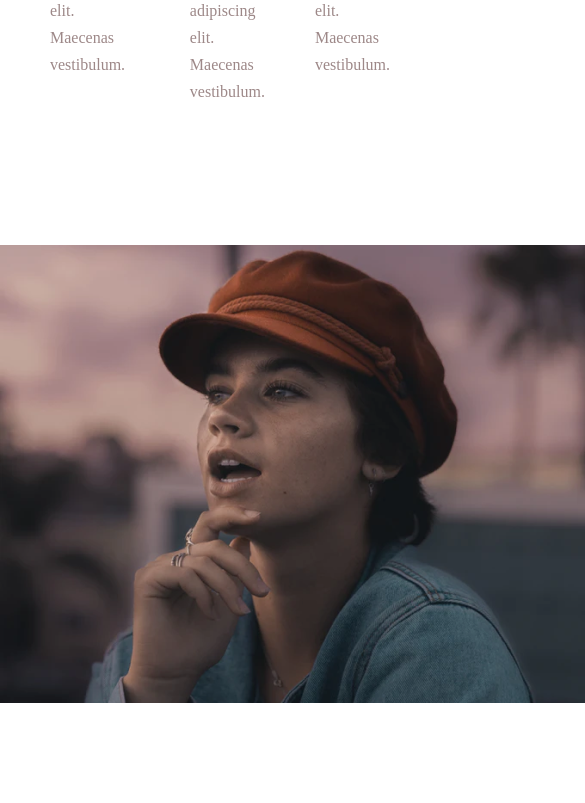
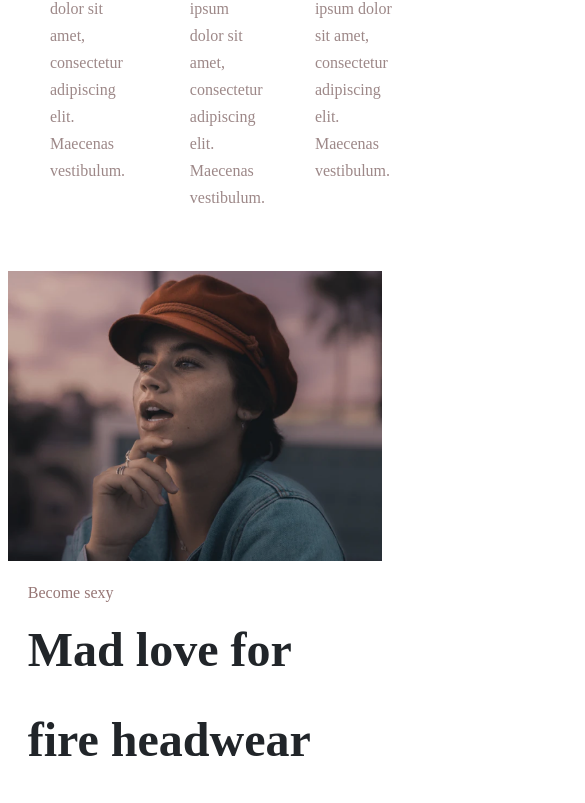
Before and after one commit to iiikova/madHatters-web, an Angular app: page / in a window 390 px wide. Shown: the part 1156-1959 px from the top of the page, 585 px wide, since content can reach past the window. Built offline with nearby package versions, Linux system fonts and the light colour scheme.

Commit message:
image n title add response

```diff
--- a/src/app/components/header/header.component.scss
+++ b/src/app/components/header/header.component.scss
@@ -1,6 +1,8 @@
 // common //
 .section-outer {
 width: 100%;
+box-sizing: border-box;
+
 }
 .section-inner {
     width: 100%;
@@ -42,8 +44,9 @@ width: 100%;
             }
         }
         .section-header-content {
+            padding-top: 100px;
+            padding-bottom: 100px;
             border-top: 1px solid #CFADAC;
-            height: 80vh;
             box-sizing: border-box;
             display: flex;
             justify-content: space-between;
@@ -53,6 +56,8 @@ width: 100%;
                 display: flex;
                 justify-content: space-between;
                 .content {
+                     box-sizing: border-box;
+
                 }
                 .subtitle {
                     font-family: Poppins;
@@ -91,7 +96,7 @@ width: 100%;
                 position: relative;
                 .img_1 {
                     position: absolute;
-                    right: -8px;
+                    right: 0px;
                     top: 120px;
                 }
                 .img_2 {
--- a/src/app/components/image-title/image-title.component.html
+++ b/src/app/components/image-title/image-title.component.html
@@ -1,12 +1,12 @@
-<section class="section-outer ">
+<section>
     <div class="section-inner">
         <div class="section-image">
-            <div class="img">
+            <div class="img-girl">
                 <img src="../../../assets/images/image 14.png" alt="">
             </div>
             <div class="image-content">
-                <div class="subtitle">Become sexy</div>
-                <div class="title">Mad love for f ire headwear</div>
+                <div class="subtitle"><span>Become sexy</span></div>
+                <div class="title"><span>Mad love for fire headwear</span></div>
                 <div class="button"><button>Learn more</button></div>
             </div>
         </div>
--- a/src/app/components/image-title/image-title.component.scss
+++ b/src/app/components/image-title/image-title.component.scss
@@ -1,43 +1,40 @@
 // common //
-.section-outer {
-
-}
 .section-inner {
     width: 100%;
     max-width: 1200px;
     margin: 0 auto;
+    padding-left: 2%;
+    padding-right: 2%;
 }
 // / common //
-.section-image {
-    padding-top: 100px;
-    padding-bottom: 100px;
-    box-sizing: border-box;
+.section-image{
     display: flex;
     justify-content: space-between;
     align-items: center;
-    .img {
-
+    padding-top: 20px;
+    padding-bottom: 20px;
+    .img-girl {
+        display: flex;
+        align-items: center;
+        img {
+            width: 100%;
+        }
     }
     .image-content {
-        padding-left: 60px;
+        display: flex;
+        flex-direction: column;
+        margin-left: 20px;
+
         .subtitle {
             font-family: Poppins;
             font-size: 16px;
-            font-style: normal;
-            font-weight: 300;
-            line-height: 24px;
-            letter-spacing: 0em;
-            text-align: left;
             color: #967675;
         }
         .title {
-            margin-top: 20px;
-            // width: 50%;
             font-family: Playfair Display;
-            font-size: 102px;
-            font-style: normal;
             font-weight: 700;
             line-height: 110px;
+            // font-size: 4em;
         }
         .button {
             margin-top: 20px;
@@ -51,7 +48,55 @@
             color: #967675;
             box-shadow: 0px 10px 13px -7px #967675, 5px 5px 15px 5px rgba(150,118,117,0);
           }
-
         }
     }
 }
+
+
+// X-Small devices (portrait phones, less than 576px)
+// No media query for `xs` since this is the default in Bootstrap
+
+// Small devices (landscape phones, 576px and up)
+@media (max-width: 425px) {
+    .section-image{
+        flex-direction: column;
+        .image-content {
+            margin-top: 20px;
+            // margin-left: 0;
+        }
+    }
+
+ }
+
+// Medium devices (tablets, 768px and up)
+@media  (max-width: 768px) {
+    .section-image{
+        .image-content {
+            .title {
+                line-height: 90px;
+                font-size: 3em;
+                width: 90%;
+            }
+            .button {
+              button {
+                height: 51px;
+                width: 125px;
+              }
+            }
+        }
+    }
+ }
+
+// X-Large devices (large desktops, 1200px and up)
+@media (max-width: 1200px) {
+    .title {
+        font-size: 4em;
+    }
+ }
+
+// XX-Large devices (larger desktops, 1400px and up)
+@media (min-width: 1440px) {
+    .title {
+        font-size: 5em;
+    }
+}
--- a/src/index.html
+++ b/src/index.html
@@ -9,6 +9,7 @@
           href="https://fonts.googleapis.com/css?family=Tangerine">
           <link rel="stylesheet" href="https://fonts.googleapis.com/icon?family=Material+Icons" />
   <link rel="icon" type="image/x-icon" href="favicon.ico">
+  <link rel="stylesheet" href="https://cdn.jsdelivr.net/npm/bootstrap@4.6.0/dist/css/bootstrap.min.css" integrity="sha384-B0vP5xmATw1+K9KRQjQERJvTumQW0nPEzvF6L/Z6nronJ3oUOFUFpCjEUQouq2+l" crossorigin="anonymous">
 </head>
 <body>
   <app-root></app-root>
```
